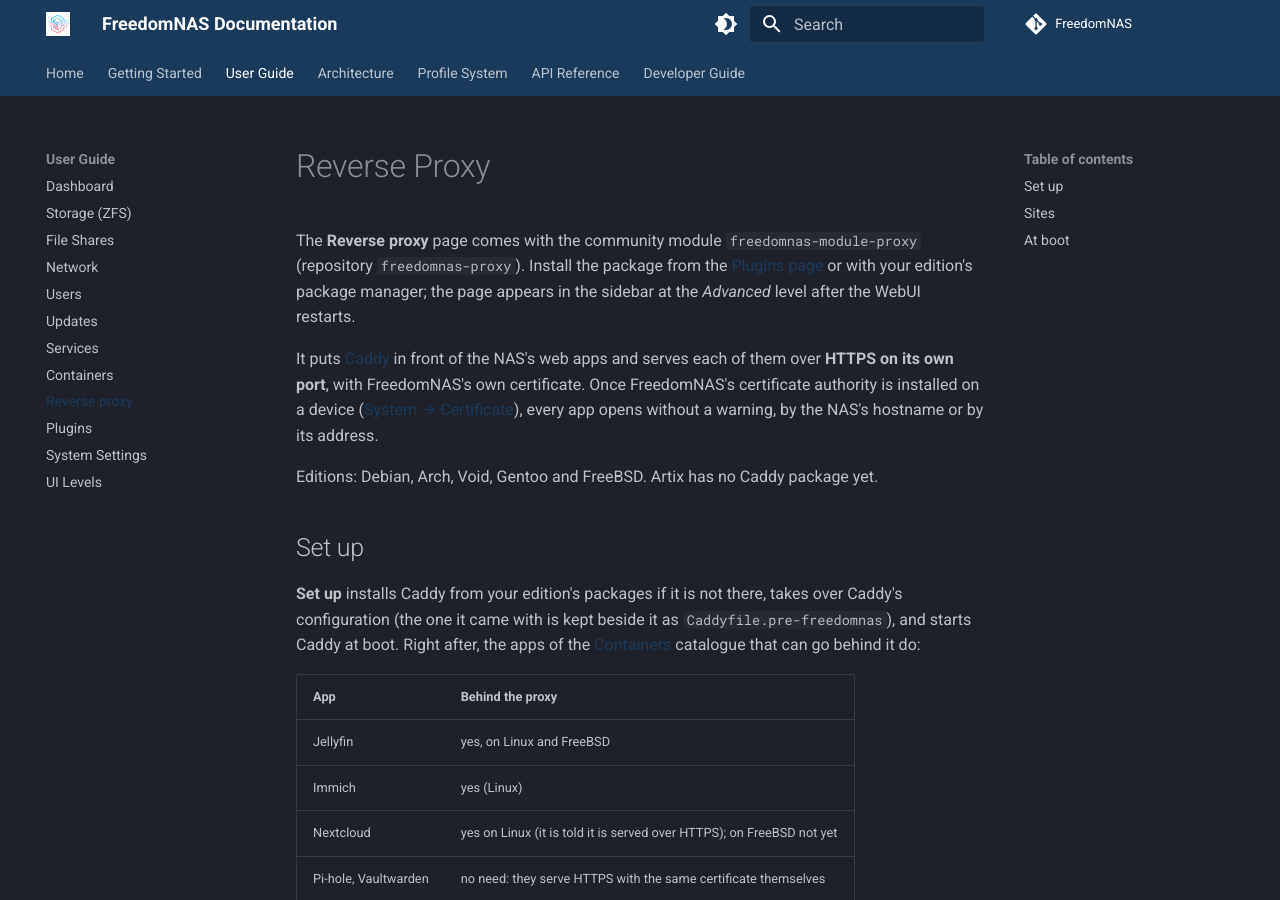
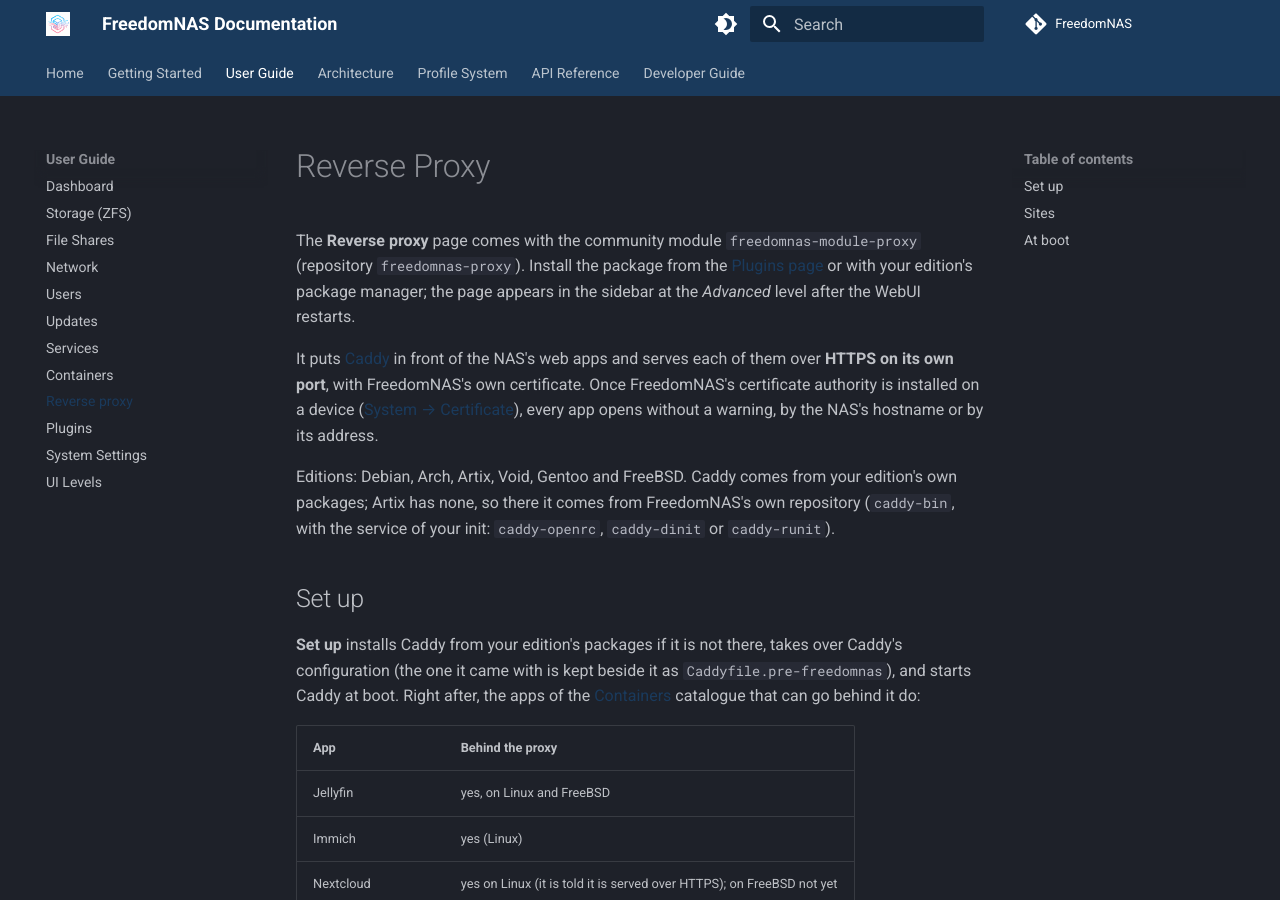
Before and after one commit to FreedomNAS/freedomnas-docs, an MkDocs documentation site: the page built from docs/user-guide/proxy.md, in a window 1280 px wide and 900 px high. Built offline with MkDocs 1.6.1 and Material for MkDocs 9.7.7, drawn with Linux system fonts in a browser that asks for light colours.

Commit message:
Document Caddy on Artix for the reverse proxy

```diff
--- a/docs/user-guide/proxy.md
+++ b/docs/user-guide/proxy.md
@@ -12,8 +12,10 @@ certificate. Once FreedomNAS's certificate authority is installed on a device
 ([System → Certificate](system.md#certificate)), every app opens without a
 warning, by the NAS's hostname or by its address.
 
-Editions: Debian, Arch, Void, Gentoo and FreeBSD. Artix has no Caddy package
-yet.
+Editions: Debian, Arch, Artix, Void, Gentoo and FreeBSD. Caddy comes from
+your edition's own packages; Artix has none, so there it comes from
+FreedomNAS's own repository (`caddy-bin`, with the service of your init:
+`caddy-openrc`, `caddy-dinit` or `caddy-runit`).
 
 ## Set up
 
```
